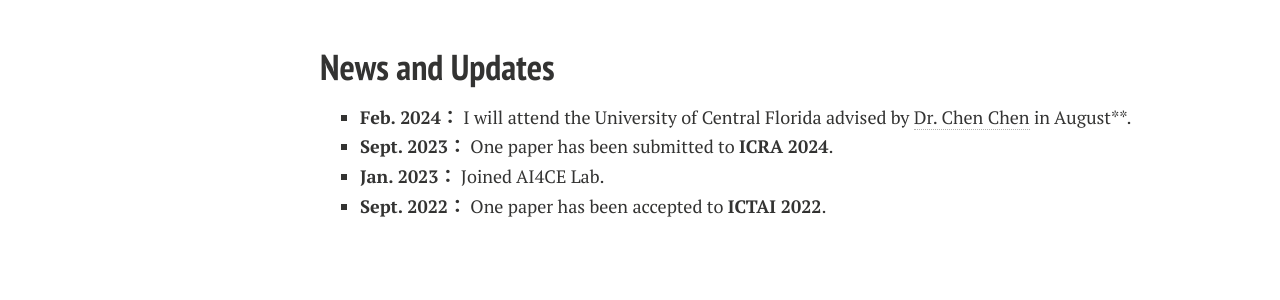
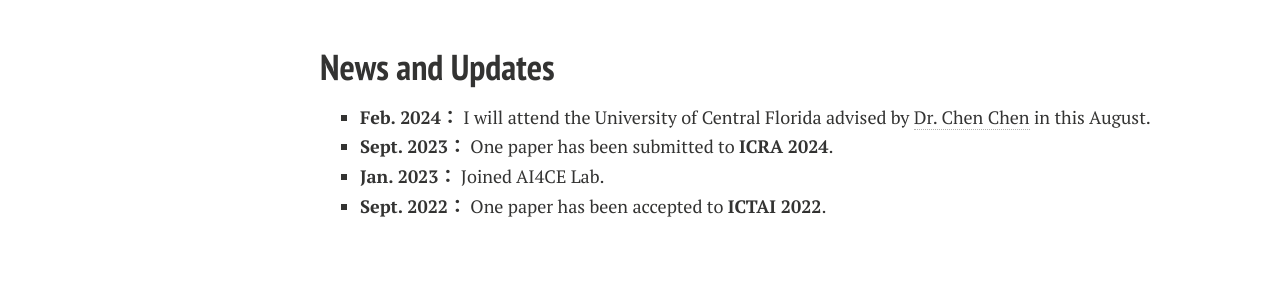
Before and after one commit to ZonglinL/ZonglinL.github.io, a Jekyll site: the page built from index.md, in a window 1280 px wide. Shown: the part 1273-1573 px from the top of the page. Built offline with Jekyll 4.4.1, drawn with Linux system fonts in a browser that asks for light colours; nearby versions of some CDN libraries; comment, search, counter and statistics services are not loaded; a style sheet for code colours, icons or effects is not loaded; our own code applies the rules of GitHub Pages for plain Markdown files.

Commit message:
Update index.md

```diff
--- a/index.md
+++ b/index.md
@@ -63,7 +63,7 @@ I am always happy to chat about research (and also non-research stuffs such as e
 <br>
 
 ## News and Updates
-- **Feb. 2024：** I will attend the University of Central Florida advised by [Dr. Chen Chen](https://www.crcv.ucf.edu/chenchen/) in August**.
+- **Feb. 2024：** I will attend the University of Central Florida advised by [Dr. Chen Chen](https://www.crcv.ucf.edu/chenchen/) in this August.
 - **Sept. 2023：** One paper has been submitted to **ICRA 2024**.
 - **Jan. 2023：** Joined AI4CE Lab.
 - **Sept. 2022：** One paper has been accepted to **ICTAI 2022**.
```
